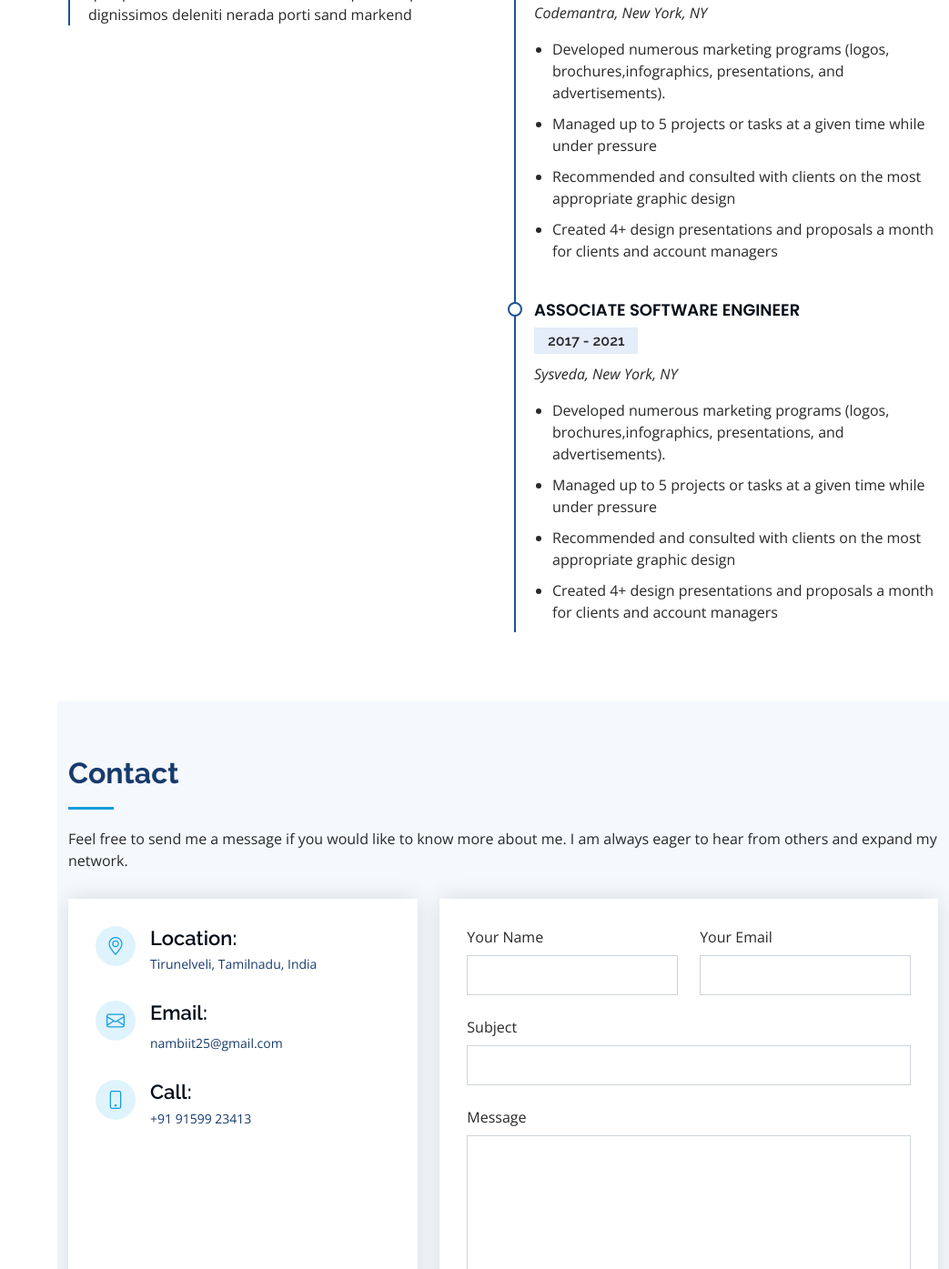
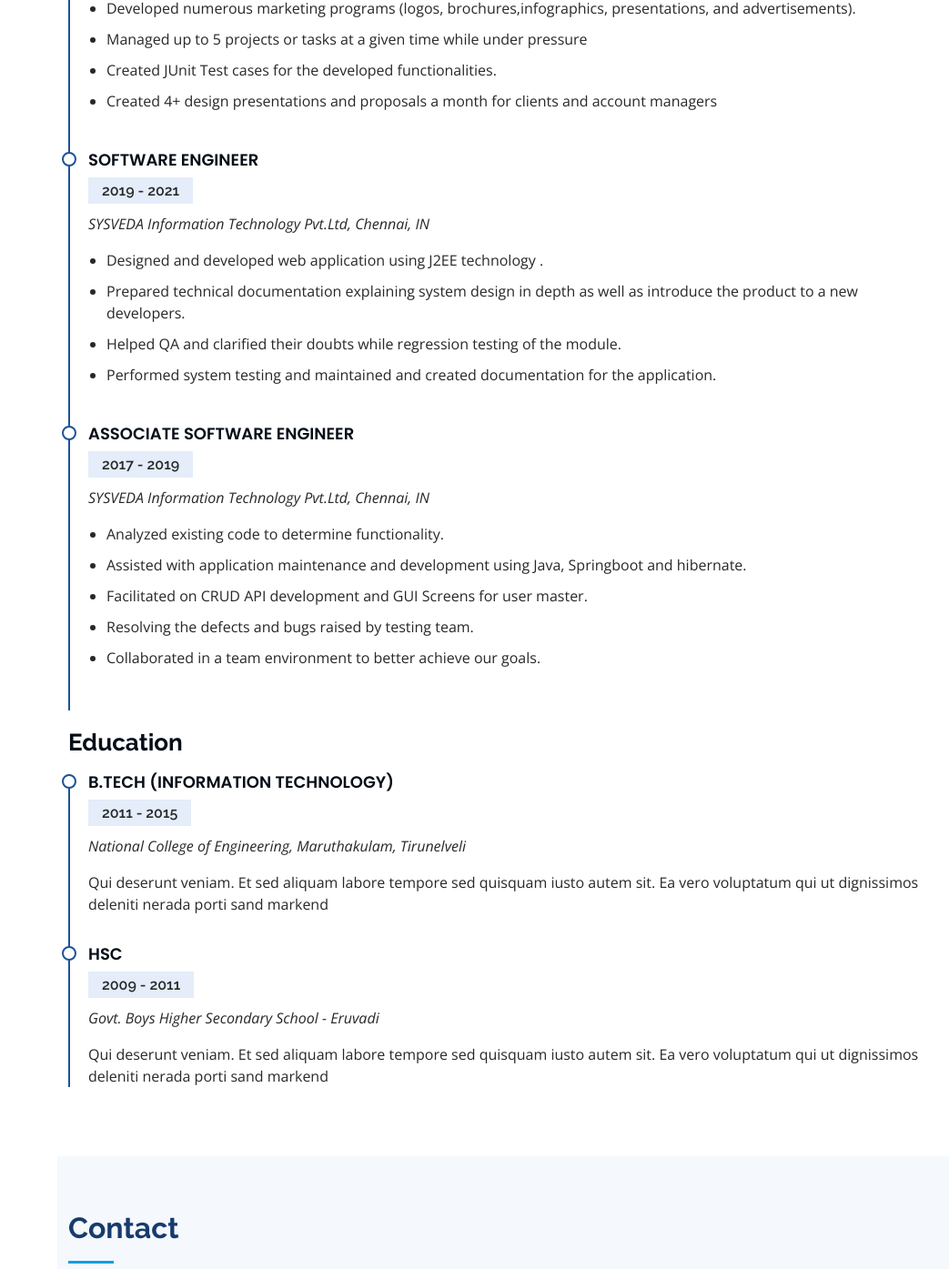
Before and after one commit to nambi1995/portfolio, a plain HTML site: page index.html in a window 1280 px wide. Shown: the part 2660-4055 px from the top of the page at 91% size, without its empty margins (237-1280 px from the left). Drawn offline with nearby package versions, Linux system fonts and the light colour scheme; grey boxes are pictures that could not be loaded.

Commit message:
Updated code

```diff
--- a/index.html
+++ b/index.html
@@ -200,7 +200,7 @@
             <div class="progress">
               <span class="skill">Java <i class="val">90%</i></span>
               <div class="progress-bar-wrap">
-                <div class="progress-bar" role="progressbar" aria-valuenow="100" aria-valuemin="0" aria-valuemax="100"></div>
+                <div class="progress-bar" role="progressbar" aria-valuenow="90" aria-valuemin="0" aria-valuemax="100"></div>
               </div>
             </div>
 
@@ -227,21 +227,21 @@
             <div class="progress">
               <span class="skill">MongoDB <i class="val">60%</i></span>
               <div class="progress-bar-wrap">
-                <div class="progress-bar" role="progressbar" aria-valuenow="80" aria-valuemin="0" aria-valuemax="100"></div>
+                <div class="progress-bar" role="progressbar" aria-valuenow="60" aria-valuemin="0" aria-valuemax="100"></div>
               </div>
             </div>
 
             <div class="progress">
               <span class="skill">Postgres <i class="val">60%</i></span>
               <div class="progress-bar-wrap">
-                <div class="progress-bar" role="progressbar" aria-valuenow="90" aria-valuemin="0" aria-valuemax="100"></div>
+                <div class="progress-bar" role="progressbar" aria-valuenow="60" aria-valuemin="0" aria-valuemax="100"></div>
               </div>
             </div>
 
             <div class="progress">
               <span class="skill">Javascript <i class="val">50%</i></span>
               <div class="progress-bar-wrap">
-                <div class="progress-bar" role="progressbar" aria-valuenow="55" aria-valuemin="0" aria-valuemax="100"></div>
+                <div class="progress-bar" role="progressbar" aria-valuenow="50" aria-valuemin="0" aria-valuemax="100"></div>
               </div>
             </div>
 
@@ -256,7 +256,7 @@
     <section id="resume" class="resume">
       <div class="container">
 
-        <div class="section-title">
+        <div class="section-title" style="padding-bottom:0">
           <h2>Resume</h2>
           <p>
             <!-- fasd  adf adf  -->
@@ -264,8 +264,9 @@
         </div>
 
         <div class="row">
-          <div class="col-lg-6" data-aos="fade-up">
+          <!-- <div class="col-lg-6" data-aos="fade-up"> -->
             <h3 class="resume-title">Sumary</h3>
+<!--
             <div class="resume-item pb-0">
               <h4>Nambi Rajan P</h4>
               <p><em>Innovative and deadline-driven Graphic Designer with 3+ years of experience designing and developing user-centered digital/print marketing material from initial concept to final, polished deliverable.</em></p>
@@ -282,20 +283,20 @@
               <h5>2011 - 2015</h5>
               <p><em>National College of Engineering, Maruthakulam, Tirunelveli</em></p>
               <p>Qui deserunt veniam. Et sed aliquam labore tempore sed quisquam iusto autem sit. Ea vero voluptatum qui ut dignissimos deleniti nerada porti sand markend</p>
-            </div>
+            </div> -->
             <!-- <div class="resume-item">
               <h4>Bachelor of Fine Arts &amp; Graphic Design</h4>
               <h5>2010 - 2014</h5>
               <p><em>Rochester Institute of Technology, Rochester, NY</em></p>
               <p>Quia nobis sequi est occaecati aut. Repudiandae et iusto quae reiciendis et quis Eius vel ratione eius unde vitae rerum voluptates asperiores voluptatem Earum molestiae consequatur neque etlon sader mart dila</p>
             </div> -->
-          </div>
-          <div class="col-lg-6" data-aos="fade-up" data-aos-delay="100">
+          <!-- </div>   -->
+          <div  data-aos="fade-up" data-aos-delay="100">
             <h3 class="resume-title">Professional Experience</h3>
             <div class="resume-item">
               <h4>Senior Software Engineer</h4>
               <h5>2022 - Present</h5>
-              <p><em>Codemantra, New York, NY </em></p>
+              <p><em>Codemantra, Chennai, IN </em></p>
               <ul>
                 <li>Lead in the design, development, and implementation of the graphic, layout, and production communication materials</li>
                 <li>Delegate tasks to the 7 members of the design team and provide counsel on all aspects of the project. </li>
@@ -306,24 +307,50 @@
             <div class="resume-item">
               <h4>Software Engineer</h4>
               <h5>2021 - 2022</h5>
-              <p><em>Codemantra, New York, NY</em></p>
+              <p><em>Codemantra, Chennai, IN</em></p>
               <ul>
+                <li>Involved in the discussion of Functional Requirements of the Application.</li>
                 <li>Developed numerous marketing programs (logos, brochures,infographics, presentations, and advertisements).</li>
                 <li>Managed up to 5 projects or tasks at a given time while under pressure</li>
-                <li>Recommended and consulted with clients on the most appropriate graphic design</li>
+                <li>Created JUnit Test cases for the developed functionalities.</li>
                 <li>Created 4+ design presentations and proposals a month for clients and account managers</li>
               </ul>
             </div>
             <div class="resume-item">
+              <h4>Software Engineer</h4>
+              <h5>2019 - 2021</h5>
+              <p><em>SYSVEDA Information Technology Pvt.Ltd, Chennai, IN</em></p>
+              <ul>
+                <li>Designed and developed web application using J2EE technology .</li>
+                <li>Prepared technical documentation explaining system design in depth as well as introduce the product to a new developers.</li>
+                <li>Helped QA and clarified their doubts while regression testing of the module.</li>
+                <li>Performed system testing and maintained and created documentation for the application.</li>
+              </ul>
+            </div>
+            <div class="resume-item">
               <h4>Associate Software Engineer</h4>
-              <h5>2017 - 2021</h5>
-              <p><em>Sysveda, New York, NY</em></p>
+              <h5>2017 - 2019</h5>
+              <p><em>SYSVEDA Information Technology Pvt.Ltd, Chennai, IN</em></p>
               <ul>
-                <li>Developed numerous marketing programs (logos, brochures,infographics, presentations, and advertisements).</li>
-                <li>Managed up to 5 projects or tasks at a given time while under pressure</li>
-                <li>Recommended and consulted with clients on the most appropriate graphic design</li>
-                <li>Created 4+ design presentations and proposals a month for clients and account managers</li>
+                <li>Analyzed existing code to determine functionality.</li>
+                <li>Assisted with application maintenance and development using Java, Springboot and hibernate.</li>
+                <li>Facilitated on CRUD API development and GUI Screens for user master.</li>
+                <li>Resolving the defects and bugs raised by testing team.</li>
+                <li>Collaborated in a team environment to better achieve our goals.</li>
               </ul>
+            </div>
+            <h3 class="resume-title">Education</h3>
+            <div class="resume-item">
+              <h4>B.Tech (Information Technology) </h4>
+              <h5>2011 - 2015</h5>
+              <p><em>National College of Engineering, Maruthakulam, Tirunelveli</em></p>
+              <p>Qui deserunt veniam. Et sed aliquam labore tempore sed quisquam iusto autem sit. Ea vero voluptatum qui ut dignissimos deleniti nerada porti sand markend</p>
+            </div>
+            <div class="resume-item">
+              <h4>HSC</h4>
+              <h5>2009 - 2011</h5>
+              <p><em>Govt. Boys Higher Secondary School - Eruvadi</em></p>
+              <p>Qui deserunt veniam. Et sed aliquam labore tempore sed quisquam iusto autem sit. Ea vero voluptatum qui ut dignissimos deleniti nerada porti sand markend</p>
             </div>
           </div>
         </div>
```
